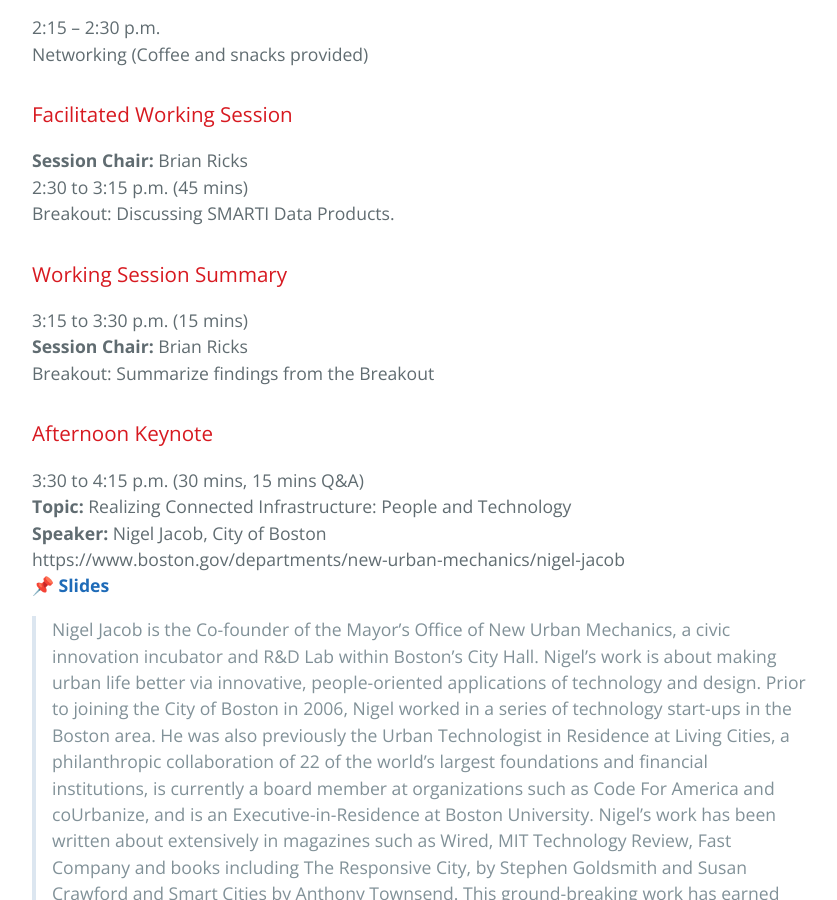
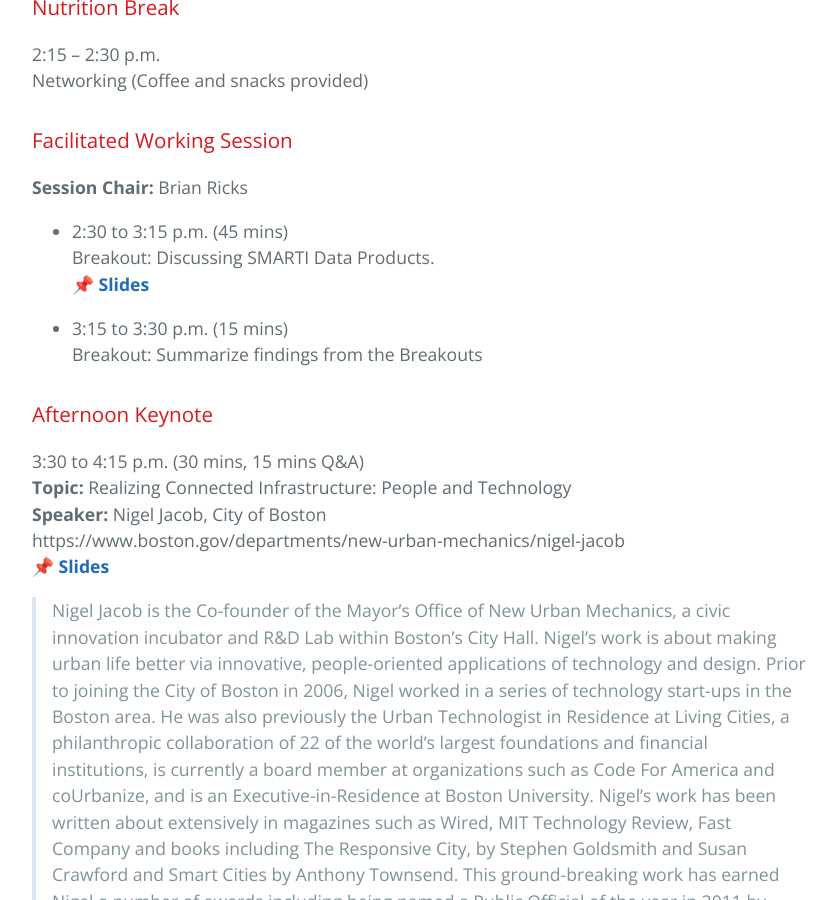
Before and after one commit to BridgingBigData/BridgingBigData.github.io, a Jekyll site: the page built from pages/bbd2019agenda.md, in a window 1280 px wide and 900 px high, scrolled down 4592 px. Shown: the whole window, without its empty margins (192-1029 px from the left). Built offline with Jekyll 4.4.1, drawn with Linux system fonts in a browser that asks for light colours; emoji names are drawn with the system emoji font.

Commit message:
All slides uploaded to agenda

```diff
--- a/pages/bbd2019agenda.md
+++ b/pages/bbd2019agenda.md
@@ -19,7 +19,6 @@
 8:45 - 9:00 a.m. (10 mins, 5 mins transition time)
 **Topic:** Welcome Remarks
 **Speaker:** [Dr. David Jackson, Vice Provost, University of Nebraska-Lincoln](https://foodsci.unl.edu/djackson)
-
 **Session Chair:** Dan Linzell
 
 ### Keynote
@@ -42,7 +41,9 @@
 - Kent Miller, Bridge Division, Nebraska Department of Transportation (NEDoT) (10:00 - 10:30 a.m.)
 :pushpin: [**Slides**](https://unomaha.box.com/s/um5lmxunix9kx1l2ywjtsxxszp9sdd1o)
 > In this talk Kent will discuss how NEDoT and other bridge and roadway owners can make the best use of their data and data collection practices. He will also have an open conversation with the audience about the feasibility and processes of using machine learning to make bridge work candidate selections and bridge work strategy decisions.
+
 - Tim Bowley, Bridge Division, Union Pacific (10:30 - 11:00 a.m.)
+:pushpin: [**Slides**](https://unomaha.box.com/s/qg1383jnzidc2ycirarmhyhlolzl23fk)
 > Tim has over 40 years of experience with Union Pacific Railroad. He has taken on roles of a Bridge Foreman, Bridge Inspection Supervisor, Manager of Bridge Maintenance and he is currently the Manager of Bridge Inspections at Union Pacific. In this talk, he will discuss current procedures for structure inspections and how automated defect reporting saves time. He will also discuss ways to improve the safety quality and productivity of inspections using technology.
 
 **Session Chair:** Robin Gandhi
@@ -104,13 +105,12 @@
 
 ### Facilitated Working Session
 **Session Chair:** Brian Ricks
-2:30 to 3:15 p.m. (45 mins)
-Breakout: Discussing SMARTI Data Products.
+- 2:30 to 3:15 p.m. (45 mins)
+  Breakout: Discussing SMARTI Data Products.
+:pushpin: [**Slides**](https://unomaha.box.com/s/gs3rb8kkvc5psuet165av46a883tnulo)
 
-### Working Session Summary
-3:15 to 3:30 p.m. (15 mins)
-**Session Chair:** Brian Ricks
-Breakout: Summarize findings from the Breakout
+- 3:15 to 3:30 p.m. (15 mins)
+  Breakout: Summarize findings from the Breakouts
 
 ### Afternoon Keynote
 3:30 to 4:15 p.m. (30 mins, 15 mins Q&A)
```
